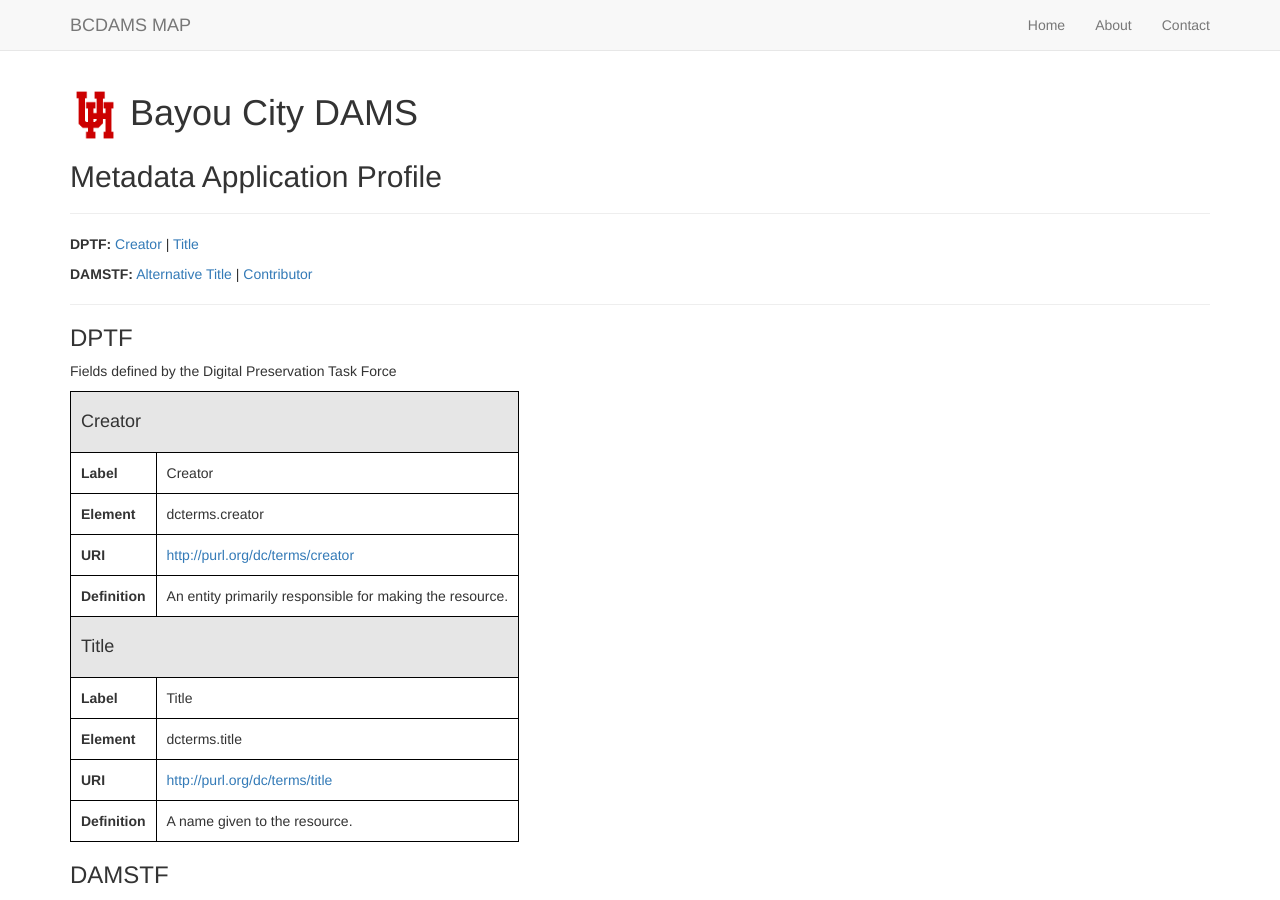
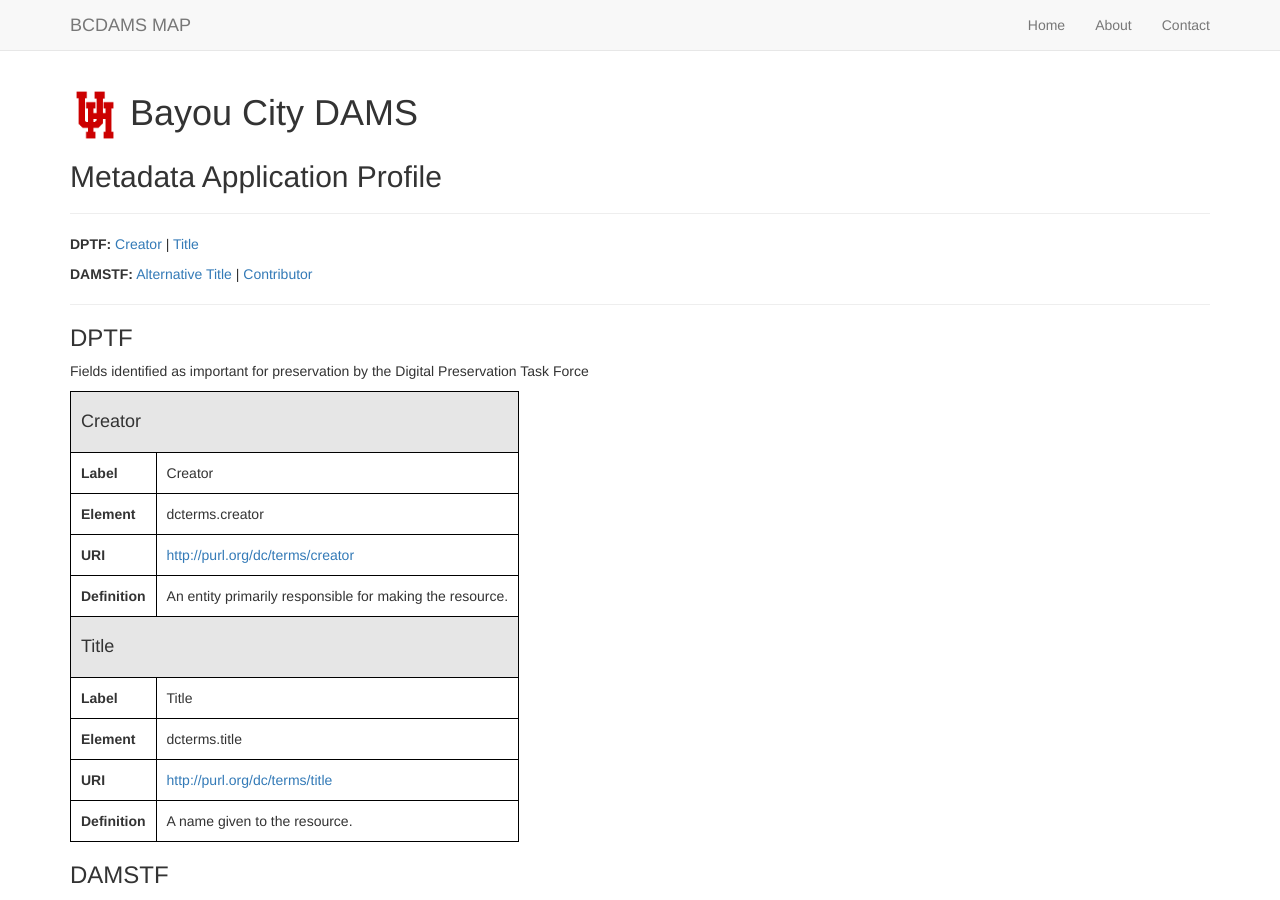
Before and after one commit to uhlibraries-digital/bcdams-map, a Jekyll site: the page built from index.html, in a window 1280 px wide and 900 px high. Built offline with Jekyll 4.4.1, drawn with Linux system fonts in a browser that asks for light colours; nearby versions of some CDN libraries; the list of posts is cut into pages by our own code; some of the changed text lies outside the part shown.

Commit message:
update domain descriptions

```diff
--- a/index.html
+++ b/index.html
@@ -29,7 +29,7 @@
 <hr>
 
 <h3>DPTF</h3>
-<p>Fields defined by the Digital Preservation Task Force</p>
+<p>Fields identified as important for preservation by the Digital Preservation Task Force</p>
 <table class="border" cellspacing="0">
 {% for element_hash in site.data.dptf %}
 {% assign element = element_hash[1] %}
@@ -58,7 +58,7 @@
 </table>
 
 <h3>DAMSTF</h3>
-<p>Fields defined by the Digital Asset Management System Task Force</p>
+<p>Fields identified as important for access by the Digital Asset Management System Task Force</p>
 <table class="border" cellspacing="0">
 {% for element_hash in site.data.damstf %}
 {% assign element = element_hash[1] %}
```
